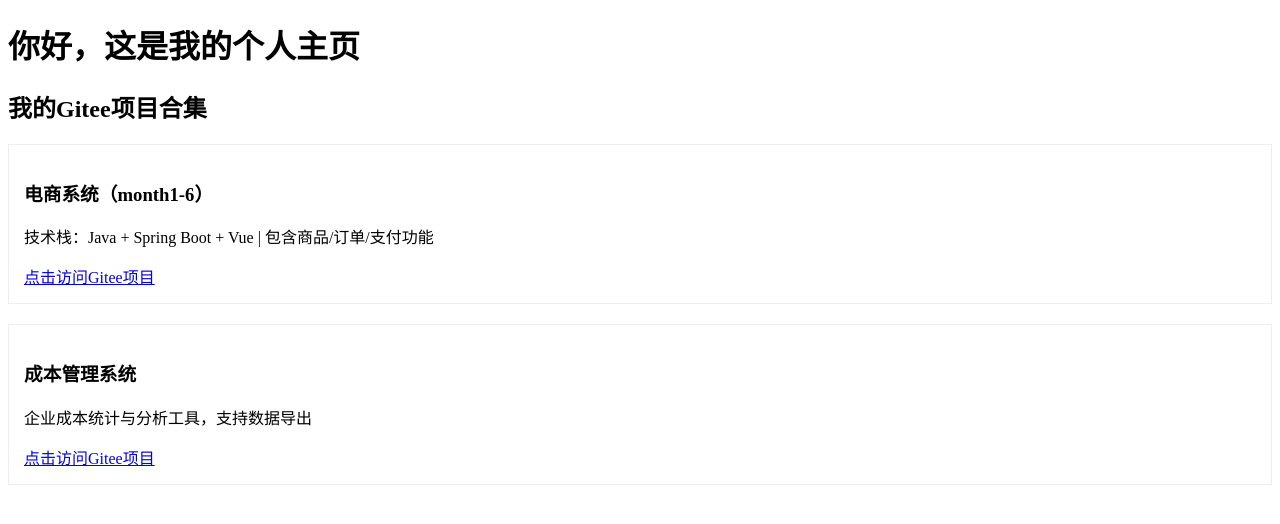
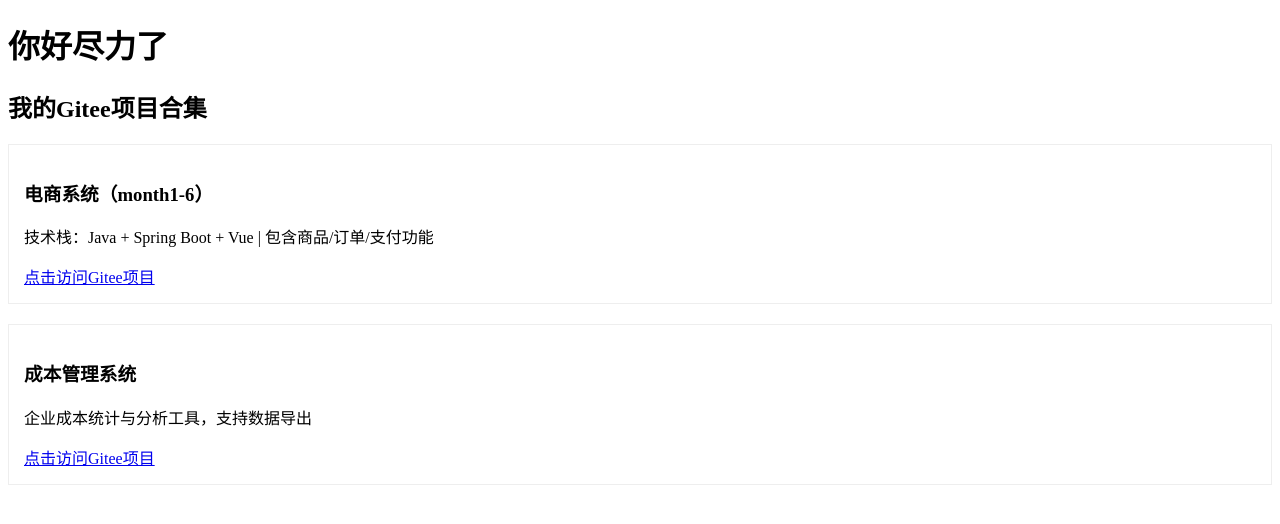
Before and after one commit to mcaqsunqi/mcaqsunqi.github.io, a plain HTML site: page index.html in a window 1280 px wide. Drawn offline with Linux system fonts and the light colour scheme.

Commit message:
Update index.html

```diff
--- a/index.html
+++ b/index.html
@@ -8,7 +8,7 @@
     </style>
 </head>
 <body>
-    <h1>你好，这是我的个人主页</h1>
+    <h1>你好尽力了</h1>
     <h2>我的Gitee项目合集</h2>
     <!-- 展示你的电商项目 -->
     <div class="project">
```
